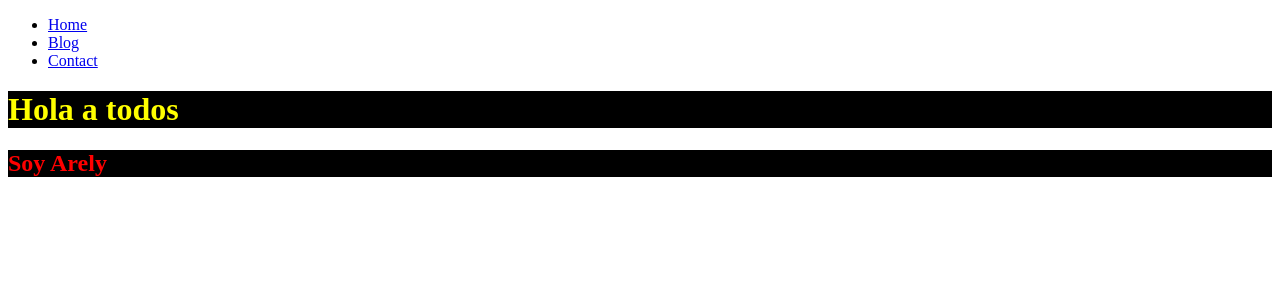
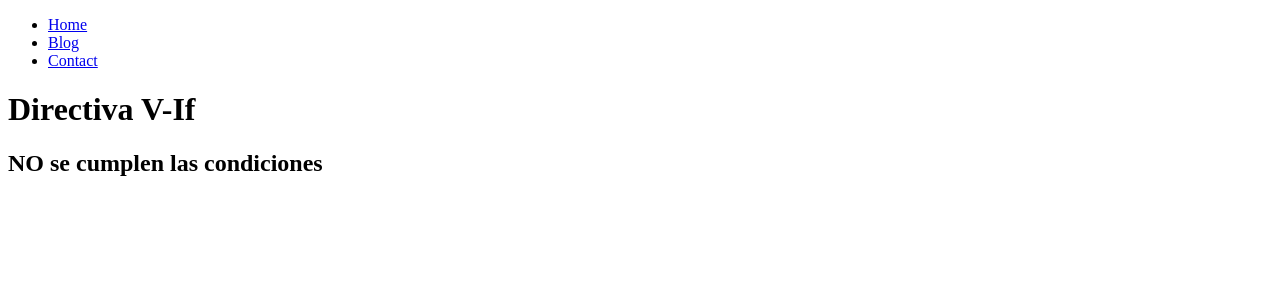
Before and after one commit to arelys25/curso-vue.js, a Vue app: page / in a window 1280 px wide. Shown: the top 300 px of the page. Built offline with nearby package versions, Linux system fonts and the light colour scheme.

Commit message:
la funcion v-if sirve para crear condicionantes para que se muestre o no una etiqueta. Se usa con if, else-if y else

```diff
--- a/src/App.vue
+++ b/src/App.vue
@@ -6,12 +6,15 @@
   <div>
     <!-- AGregar el componente del header con el titulo y lo importamos  -->
     <HeaderComponent></HeaderComponent>
+    <h1>Directiva V-If</h1>
 
-    <!-- si la variable myCondition es verdadera, el texto tomará la clase highlight, si es falsa, tomará la clase red -->
-    <h1 :class="myCondition ? 'highlight' : 'red'">Hola a todos</h1>
+    <!-- V-If hará que solo se muestre si la funcion se cumple. Se puede usar con booleanos o con cadenas o numeros (si está vacía es false) -->
+    <h2 v-if="condition">La condición se cumple</h2>
 
-    <!-- poner más condiciones para más clases  -->
-    <h2 :class="{highlight: myCondition, red: true}">Soy Arely</h2>
+    <h2 v-else-if="condition2">Condición 2</h2>
+
+    <!-- se cumple si las de arriba no se cumplen  -->
+    <h2 v-else>NO se cumplen las condiciones</h2>
 
   </div>
 </template>
@@ -20,19 +23,12 @@
   import { ref } from 'vue';
   import HeaderComponent from './components/HeaderComponent.vue';
 
-  let myCondition = true;
+  const condition = false;
+  const condition2 = false;
 
 
 </script>
 <!-- scoped ayuda a que los estilos generados solo se apliquen al componente  -->
 <style scoped>
 
-  .highlight {
-    background-color: black;
-    color: yellow;
-  }
-
-  .red {
-    color: red;
-  }
 </style>
```
